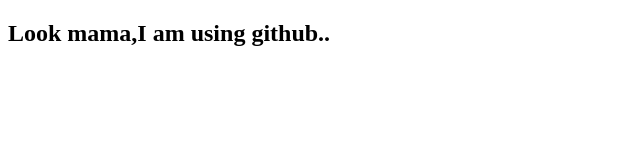
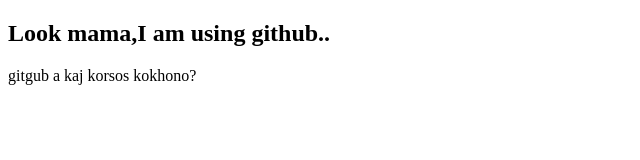
Before and after one commit to KhalidRedwanSun/my-first-website, a plain HTML site: page index.html in a window 1280 px wide. Shown: the whole page, without its empty margins (0-640 px from the left). Drawn offline with Linux system fonts and the light colour scheme.

Commit message:
asking my friend

```diff
--- a/index.html
+++ b/index.html
@@ -7,5 +7,6 @@
 </head>
 <body>
     <h2>Look mama,I am using github..</h2>
+    <p>gitgub a kaj korsos kokhono?</p>
 </body>
 </html>
```
